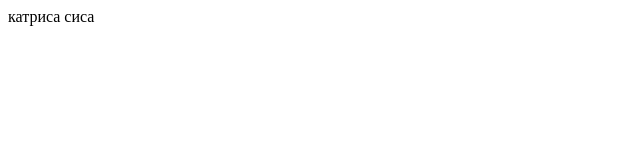
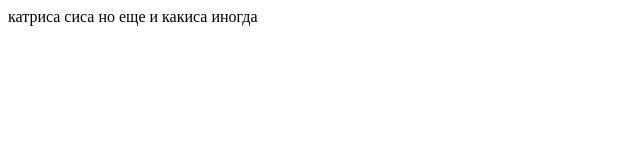
Before and after one commit to glitch-surfer/super-enigma, a plain HTML site: page pet1.0/index.html in a window 1280 px wide. Shown: the whole page, without its empty margins (0-640 px from the left). Drawn offline with Linux system fonts and the light colour scheme.

Commit message:
Update index.html

```diff
--- a/pet1.0/index.html
+++ b/pet1.0/index.html
@@ -7,6 +7,6 @@
     <title>Hotel</title>
 </head>
 <body>
-    катриса сиса
+    катриса сиса но еще и какиса иногда
 </body>
 </html>
```
